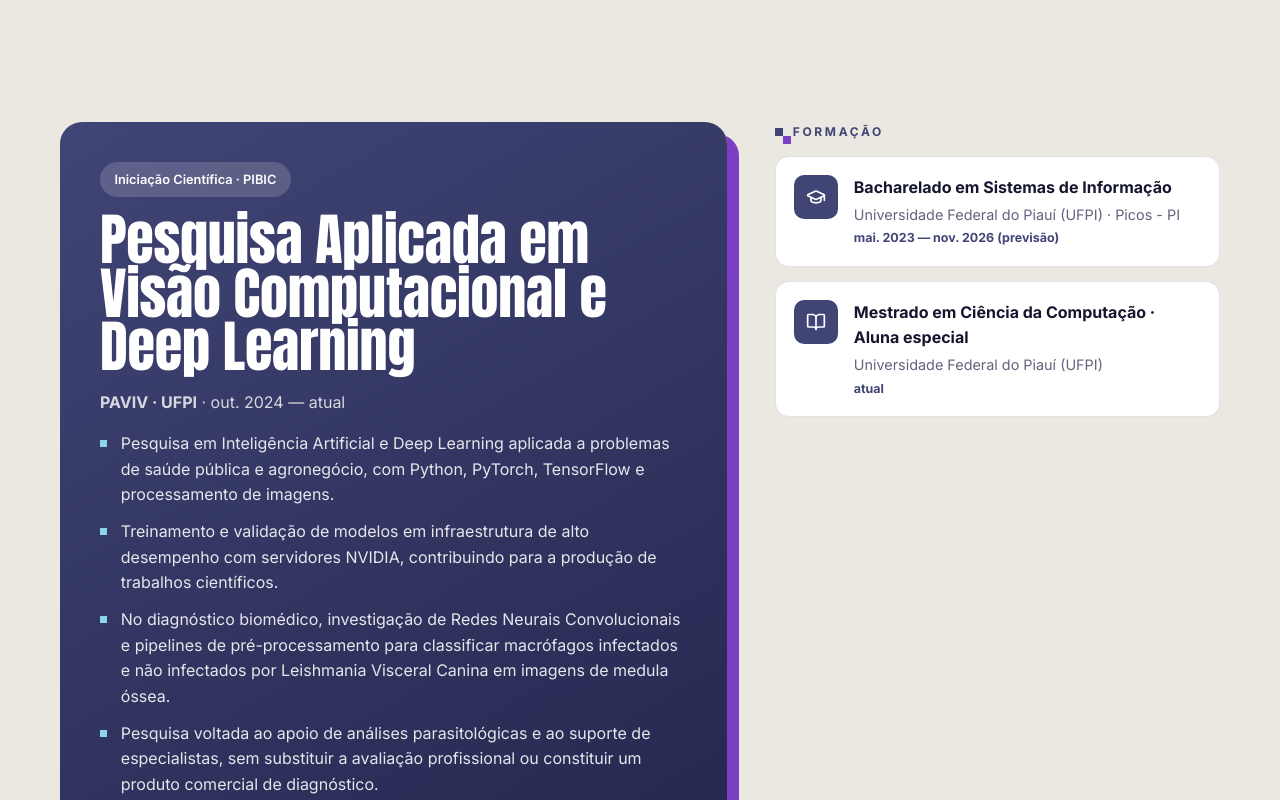
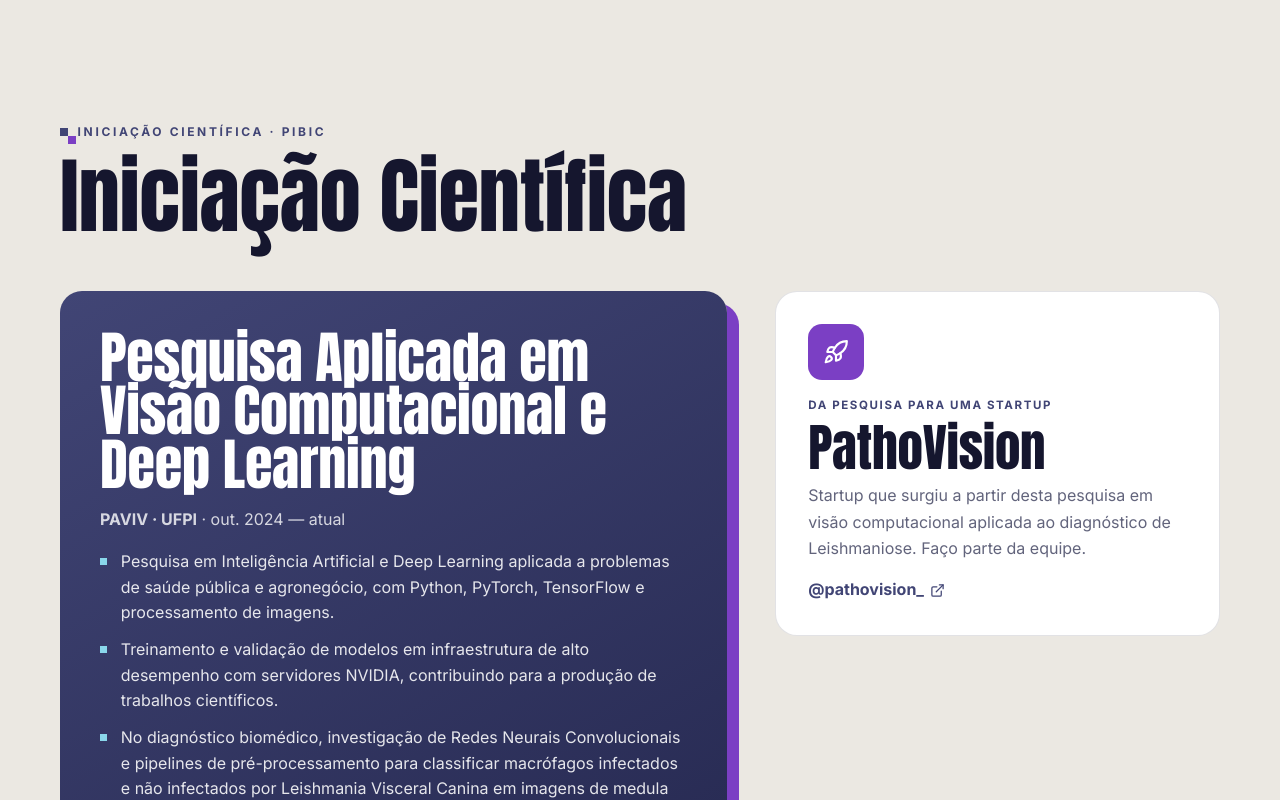
Before and after one commit to EmillySatiro/Portifolio, a React (Vite) app: page /academico in a window 1280 px wide. Shown: the part 460-1260 px from the top of the page. Built offline with nearby package versions, Linux system fonts and the light colour scheme.

Commit message:
Vida Acadêmica: só iniciação científica e publicações
- Link do Lattes (lattes.cnpq.br/7487358511532218)
- Remove formação, palestras, ensino e certificados da página
- Iniciação científica com destaque para a startup PathoVision, que surgiu da pesquisa

```diff
--- a/src/data/academic.js
+++ b/src/data/academic.js
@@ -1,9 +1,8 @@
-// Conteúdo da página "Vida Acadêmica" (tirado do currículo em PDF).
-// Publicações: preencher `publications` com os dados do Google Acadêmico.
+// Conteúdo da página "Vida Acadêmica": iniciação científica (currículo em PDF) e publicações (Google Acadêmico).
 
 export const academicLinks = [
   { name: 'Google Acadêmico', icon: 'book', url: 'https://scholar.google.com/citations?user=e_URIYQAAAAJ' },
-  { name: 'Currículo Lattes', icon: 'file', url: 'http://lattes.cnpq.br' },
+  { name: 'Currículo Lattes', icon: 'file', url: 'http://lattes.cnpq.br/7487358511532218' },
 ]
 
 export const research = {
@@ -18,6 +17,15 @@ export const research = {
     'Pesquisa voltada ao apoio de análises parasitológicas e ao suporte de especialistas, sem substituir a avaliação profissional ou constituir um produto comercial de diagnóstico.',
   ],
   logos: ['python', 'pytorch', 'opencv'],
+}
+
+// Startup que nasceu da pesquisa
+export const startup = {
+  name: 'PathoVision',
+  handle: '@pathovision_',
+  url: 'https://www.instagram.com/pathovision_/',
+  description:
+    'Startup que surgiu a partir desta pesquisa em visão computacional aplicada ao diagnóstico de Leishmaniose. Faço parte da equipe.',
 }
 
 // Publicações do Google Acadêmico (autores como aparecem lá; "et al." onde a lista é cortada).
@@ -65,66 +73,3 @@ export const publications = [
 
 // Trecho destacado nos autores
 export const authorHighlight = /C?ES Sátiro/
-
-export const education = [
-  {
-    title: 'Bacharelado em Sistemas de Informação',
-    place: 'Universidade Federal do Piauí (UFPI) · Picos - PI',
-    period: 'mai. 2023 — nov. 2026 (previsão)',
-  },
-  {
-    title: 'Mestrado em Ciência da Computação · Aluna especial',
-    place: 'Universidade Federal do Piauí (UFPI)',
-    period: 'atual',
-  },
-]
-
-// Palestras e minicursos. Campos opcionais: image ('/images/academic/arquivo.webp') e description.
-export const talks = [
-  {
-    title: 'Minicurso de robótica e modelagem 3D',
-    event: 'SINFO · UFPI',
-    role: 'Palestrante / ministrante',
-    date: 'nov. 2025',
-  },
-  {
-    title: 'Visão computacional na saúde',
-    event: 'Evento de Medicina · UFPI',
-    role: 'Palestrante',
-    date: 'mar. 2025',
-  },
-  {
-    title: 'Visão computacional',
-    event: 'Evento de Biotecnologia · IFPI Valença',
-    role: 'Palestrante',
-    date: 'fev. 2025',
-  },
-  {
-    title: 'Minicurso de visão computacional',
-    event: 'SINFO · UFPI',
-    role: 'Palestrante / ministrante',
-    date: 'nov. 2024',
-  },
-]
-
-// Ensino e organização acadêmica
-export const teaching = [
-  {
-    title: 'Monitoria de Banco de Dados II',
-    place: 'UFPI',
-    period: 'mai. — ago. 2025',
-    description: 'Apoio a estudantes em atividades práticas e teóricas.',
-  },
-  {
-    title: 'Diretora de Ensino',
-    place: 'Liga Acadêmica de Sistemas de Informação (LADS)',
-    period: 'abr. 2025 — mai. 2026',
-    description:
-      'Coordenação de palestras, minicursos, oficinas e encontros voltados ao desenvolvimento técnico dos membros.',
-  },
-]
-
-export const certificates = [
-  { title: 'Introduction to Packet Tracer', issuer: 'Cisco', date: 'jan. 2025' },
-  { title: 'AWS Academy Graduate · Cloud Foundations', issuer: 'Amazon Web Services', date: 'nov. 2025' },
-]
--- a/src/pages/AcademicPage.css
+++ b/src/pages/AcademicPage.css
@@ -25,12 +25,6 @@
   background: linear-gradient(150deg, var(--brand) 0%, var(--brand-deep) 100%);
   color: #fff;
   box-shadow: 12px 12px 0 var(--violet);
-}
-
-.ac-research__badge {
-  justify-self: start;
-  background: rgba(255, 255, 255, 0.16);
-  color: #fff;
 }
 
 .ac-research__title {
@@ -85,49 +79,6 @@
   padding: 7px;
   border-radius: 8px;
   background: #fff;
-}
-
-/* ---------- Formação ---------- */
-.ac-education {
-  display: grid;
-  gap: 0.9rem;
-}
-
-.ac-education__item {
-  display: flex;
-  gap: 1rem;
-  padding: 1.1rem;
-  border-radius: var(--radius);
-  border: 1px solid var(--line);
-  background: var(--surface);
-}
-
-.ac-education__item > span:last-child {
-  display: grid;
-  gap: 0.15rem;
-}
-
-.ac-education__item span span {
-  font-size: 0.9rem;
-  color: var(--muted);
-}
-
-.ac-education__item em {
-  font-style: normal;
-  font-size: 0.78rem;
-  font-weight: 700;
-  color: var(--accent);
-}
-
-.ac-education__icon {
-  display: grid;
-  place-items: center;
-  flex-shrink: 0;
-  width: 44px;
-  height: 44px;
-  border-radius: var(--radius-sm);
-  background: var(--brand);
-  color: #fff;
 }
 
 /* ---------- Publicações ---------- */
@@ -247,153 +198,63 @@
   color: var(--muted);
 }
 
-/* ---------- Palestras ---------- */
-.ac-talks {
-  --edge-color: var(--brand-deep);
-  background: var(--brand-deep);
-  color: #f1f0fa;
+/* ---------- Startup ---------- */
+.ac-startup {
+  display: grid;
+  align-content: start;
+  gap: 0.6rem;
+  padding: clamp(22px, 3vw, 32px);
+  border-radius: 22px;
+  border: 1px solid var(--line);
+  background: var(--surface);
+  transition: transform 0.4s var(--ease-out), border-color 0.3s ease, box-shadow 0.4s var(--ease-out);
 }
 
-:root[data-theme='dark'] .ac-talks {
-  --edge-color: #262a66;
-  background: #262a66;
+.ac-startup:hover {
+  transform: translateY(-5px);
+  border-color: var(--violet);
+  box-shadow: 8px 8px 0 var(--violet);
 }
 
-.ac-talks .eyebrow {
-  color: var(--sky);
+.ac-startup__icon {
+  display: grid;
+  place-items: center;
+  width: 56px;
+  height: 56px;
+  margin-bottom: 0.4rem;
+  border-radius: 14px;
+  background: var(--violet);
+  color: #fff;
 }
 
-.ac-talks__list {
-  display: grid;
-  grid-template-columns: repeat(auto-fill, minmax(min(100%, 250px), 1fr));
-  gap: 1rem;
-  margin: 0;
-  padding: 0;
-  list-style: none;
-}
-
-.ac-talk {
-  position: relative;
-  display: grid;
-  align-content: start;
-  gap: 0.5rem;
-  padding: 1.4rem 1.3rem 1.3rem;
-  border-radius: 16px;
-  background: rgba(255, 255, 255, 0.07);
-  border: 1px solid rgba(255, 255, 255, 0.14);
-  transition: transform 0.4s var(--ease-out), background-color 0.3s ease, box-shadow 0.4s var(--ease-out);
-}
-
-.ac-talk:hover {
-  transform: translateY(-5px);
-  background: rgba(255, 255, 255, 0.12);
-  box-shadow: 6px 6px 0 var(--violet);
-}
-
-.ac-talk__date {
-  justify-self: start;
-  padding: 0.2rem 0.55rem;
-  border-radius: 6px;
-  background: var(--sky);
-  color: var(--brand-deep);
-  font-size: 0.72rem;
-  font-weight: 800;
-  text-transform: uppercase;
-}
-
-.ac-talk__title {
-  font-family: var(--font-display);
-  font-weight: 400;
-  font-size: 1.6rem;
-  line-height: 1.05;
-}
-
-.ac-talk__event {
-  color: rgba(255, 255, 255, 0.78);
-}
-
-.ac-talk__img {
-  width: calc(100% + 2.6rem);
-  margin: -1.4rem -1.3rem 0.4rem;
-  aspect-ratio: 16 / 10;
-  object-fit: cover;
-  border-radius: 16px 16px 0 0;
-}
-
-.ac-talk__desc {
-  font-size: 0.88rem;
-  line-height: 1.55;
-  color: rgba(255, 255, 255, 0.72);
-}
-
-.ac-talk__role {
-  font-size: 0.8rem;
-  font-weight: 600;
-  color: var(--sky);
-}
-
-/* ---------- Ensino e certificados ---------- */
-.ac-split {
-  display: grid;
-  grid-template-columns: 1fr 1fr;
-  gap: clamp(32px, 5vw, 64px);
-}
-
-.ac-cards {
-  display: grid;
-  gap: 0.9rem;
-  margin: 0;
-  padding: 0;
-  list-style: none;
-}
-
-.ac-card {
-  display: grid;
-  gap: 0.35rem;
-  padding: 1.2rem 1.3rem;
-  border-radius: var(--radius);
-  border: 1px solid var(--line);
-  background: var(--surface);
-  color: var(--muted);
-  transition: transform 0.4s var(--ease-out), border-color 0.3s ease;
-}
-
-.ac-card:hover {
-  transform: translateY(-3px);
-  border-color: var(--accent);
-}
-
-.ac-card h3 {
-  font-family: var(--font-display);
-  font-weight: 400;
-  font-size: 1.5rem;
-  line-height: 1.05;
-  color: var(--ink);
-}
-
-.ac-card__period {
-  justify-self: start;
-  padding: 0.2rem 0.55rem;
-  border-radius: 6px;
-  background: var(--accent-soft);
-  color: var(--accent);
+.ac-startup__label {
   font-size: 0.72rem;
   font-weight: 700;
   text-transform: uppercase;
+  letter-spacing: 0.14em;
+  color: var(--accent);
 }
 
-.ac-card__place {
-  font-weight: 600;
-  color: var(--ink);
+.ac-startup__name {
+  font-size: clamp(2.4rem, 4vw, 3.2rem);
 }
 
-.ac-card--cert {
-  border-left: 4px solid var(--violet);
+.ac-startup__desc {
+  line-height: 1.65;
+  color: var(--muted);
+}
+
+.ac-startup__link {
+  display: inline-flex;
+  align-items: center;
+  gap: 0.4rem;
+  margin-top: 0.4rem;
+  font-weight: 700;
+  color: var(--accent);
 }
 
 @media (max-width: 900px) {
-  .ac-research__grid,
-  .ac-split {
+  .ac-research__grid {
     grid-template-columns: 1fr;
   }
 }
--- a/src/pages/AcademicPage.jsx
+++ b/src/pages/AcademicPage.jsx
@@ -2,7 +2,7 @@ import { Link } from 'react-router-dom'
 import PageHero from '../components/layout/PageHero'
 import Icon from '../components/ui/Icon'
 import TechLogo from '../components/ui/TechLogo'
-import { academicLinks, authorHighlight, certificates, education, publications, research, talks, teaching } from '../data/academic'
+import { academicLinks, authorHighlight, publications, research, startup } from '../data/academic'
 import './AcademicPage.css'
 
 function SectionTitle({ eyebrow, title }) {
@@ -100,12 +100,14 @@ export default function AcademicPage() {
         ))}
       </PageHero>
 
-      {/* ---------- Pesquisa ---------- */}
+      {/* ---------- Iniciação científica ---------- */}
       <section className="section ac-research pixel-edge">
-        <div className="container ac-research__grid">
+        <div className="container">
+          <SectionTitle eyebrow={research.badge} title="Iniciação Científica" />
+
+          <div className="ac-research__grid">
             <article className="ac-research__card" data-reveal>
-            <span className="chip ac-research__badge">{research.badge}</span>
-            <h2 className="ac-research__title display">{research.title}</h2>
+              <h3 className="ac-research__title display">{research.title}</h3>
               <p className="ac-research__meta">
                 <strong>{research.group}</strong> · {research.period}
               </p>
@@ -126,23 +128,26 @@ export default function AcademicPage() {
               </div>
             </article>
 
-          <aside className="ac-education">
-            <p className="eyebrow" data-reveal>
-              Formação
-            </p>
-            {education.map((item, index) => (
-              <div key={item.title} className="ac-education__item" data-reveal style={{ '--delay': `${0.1 + index * 0.08}s` }}>
-                <span className="ac-education__icon">
-                  <Icon name={index === 0 ? 'graduation' : 'book'} size={20} />
+            {/* Startup que surgiu da pesquisa */}
+            <a
+              href={startup.url}
+              target="_blank"
+              rel="noopener noreferrer"
+              className="ac-startup"
+              data-reveal
+              style={{ '--delay': '0.12s' }}
+            >
+              <span className="ac-startup__icon">
+                <Icon name="rocket" size={26} />
               </span>
-                <span>
-                  <strong>{item.title}</strong>
-                  <span>{item.place}</span>
-                  <em>{item.period}</em>
+              <span className="ac-startup__label">Da pesquisa para uma startup</span>
+              <span className="ac-startup__name display">{startup.name}</span>
+              <span className="ac-startup__desc">{startup.description}</span>
+              <span className="ac-startup__link">
+                {startup.handle} <Icon name="external" size={15} />
               </span>
+            </a>
           </div>
-            ))}
-          </aside>
         </div>
       </section>
 
@@ -153,58 +158,6 @@ export default function AcademicPage() {
           <Publications />
         </div>
       </section>
-
-      {/* ---------- Palestras e minicursos ---------- */}
-      <section className="section ac-talks pixel-edge">
-        <div className="container">
-          <SectionTitle eyebrow="Eventos" title="Palestras e minicursos" />
-          <ol className="ac-talks__list">
-            {talks.map((talk, index) => (
-              <li key={`${talk.title}-${talk.date}`} className="ac-talk" data-reveal style={{ '--delay': `${index * 0.07}s` }}>
-                {talk.image && (
-                  <img className="ac-talk__img" src={talk.image} alt={talk.title} loading="lazy" decoding="async" />
-                )}
-                <span className="ac-talk__date">{talk.date}</span>
-                <h3 className="ac-talk__title">{talk.title}</h3>
-                <p className="ac-talk__event">{talk.event}</p>
-                {talk.description && <p className="ac-talk__desc">{talk.description}</p>}
-                <span className="ac-talk__role">{talk.role}</span>
-              </li>
-            ))}
-          </ol>
-        </div>
-      </section>
-
-      {/* ---------- Ensino e certificados ---------- */}
-      <section className="section ac-section pixel-edge">
-        <div className="container ac-split">
-          <div>
-            <SectionTitle eyebrow="Ensino" title="Ensino e liderança" />
-            <ul className="ac-cards">
-              {teaching.map((item) => (
-                <li key={item.title} className="ac-card" data-reveal>
-                  <span className="ac-card__period">{item.period}</span>
-                  <h3>{item.title}</h3>
-                  <p className="ac-card__place">{item.place}</p>
-                  <p>{item.description}</p>
-                </li>
-              ))}
-            </ul>
-          </div>
-          <div>
-            <SectionTitle eyebrow="Cursos" title="Certificados" />
-            <ul className="ac-cards">
-              {certificates.map((item) => (
-                <li key={item.title} className="ac-card ac-card--cert" data-reveal>
-                  <span className="ac-card__period">{item.date}</span>
-                  <h3>{item.title}</h3>
-                  <p className="ac-card__place">Emitido por {item.issuer}</p>
-                </li>
-              ))}
-            </ul>
-          </div>
-        </div>
-      </section>
     </main>
   )
 }
```
Lines whose indentation alone changed are shown as unchanged.
